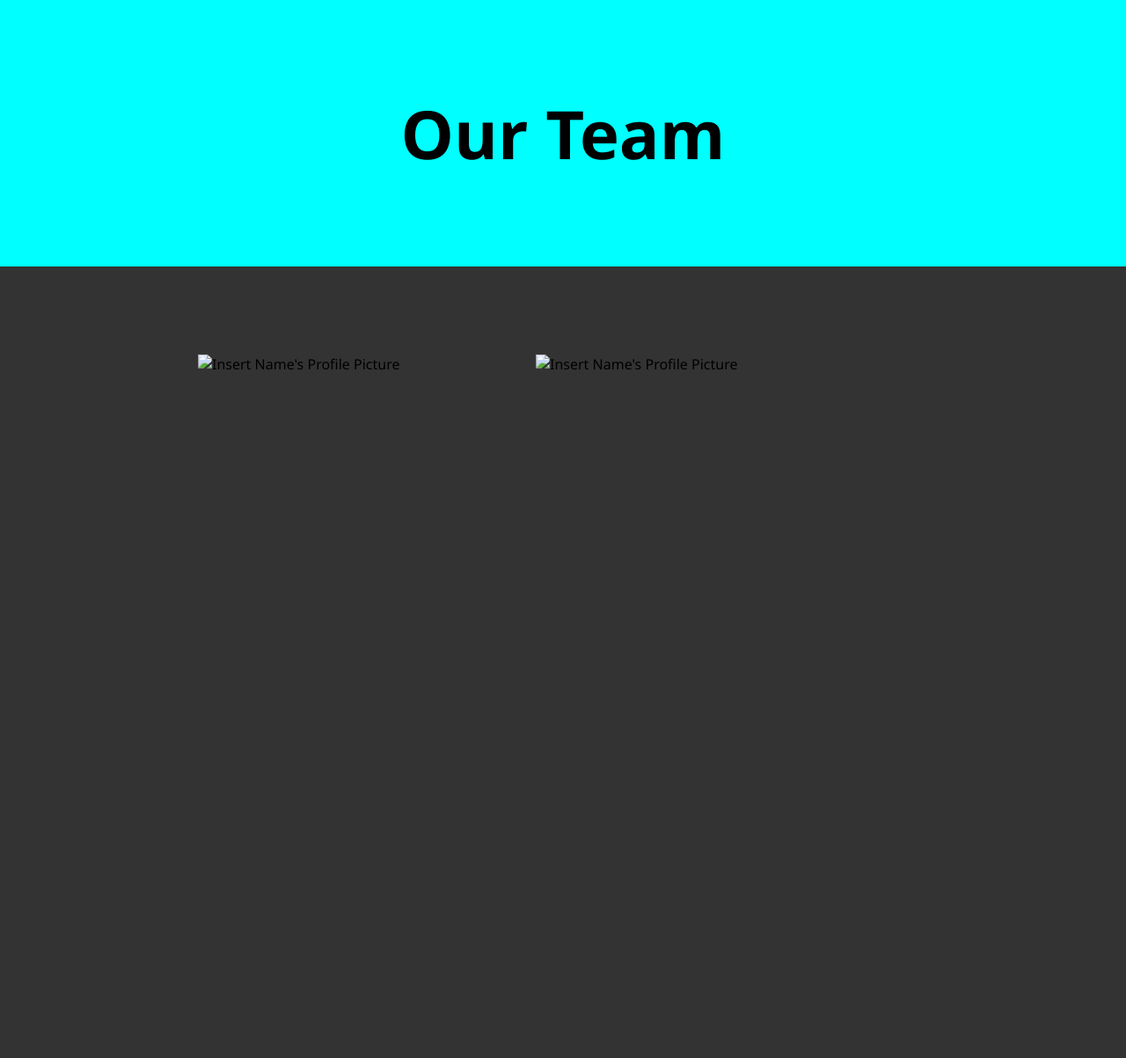
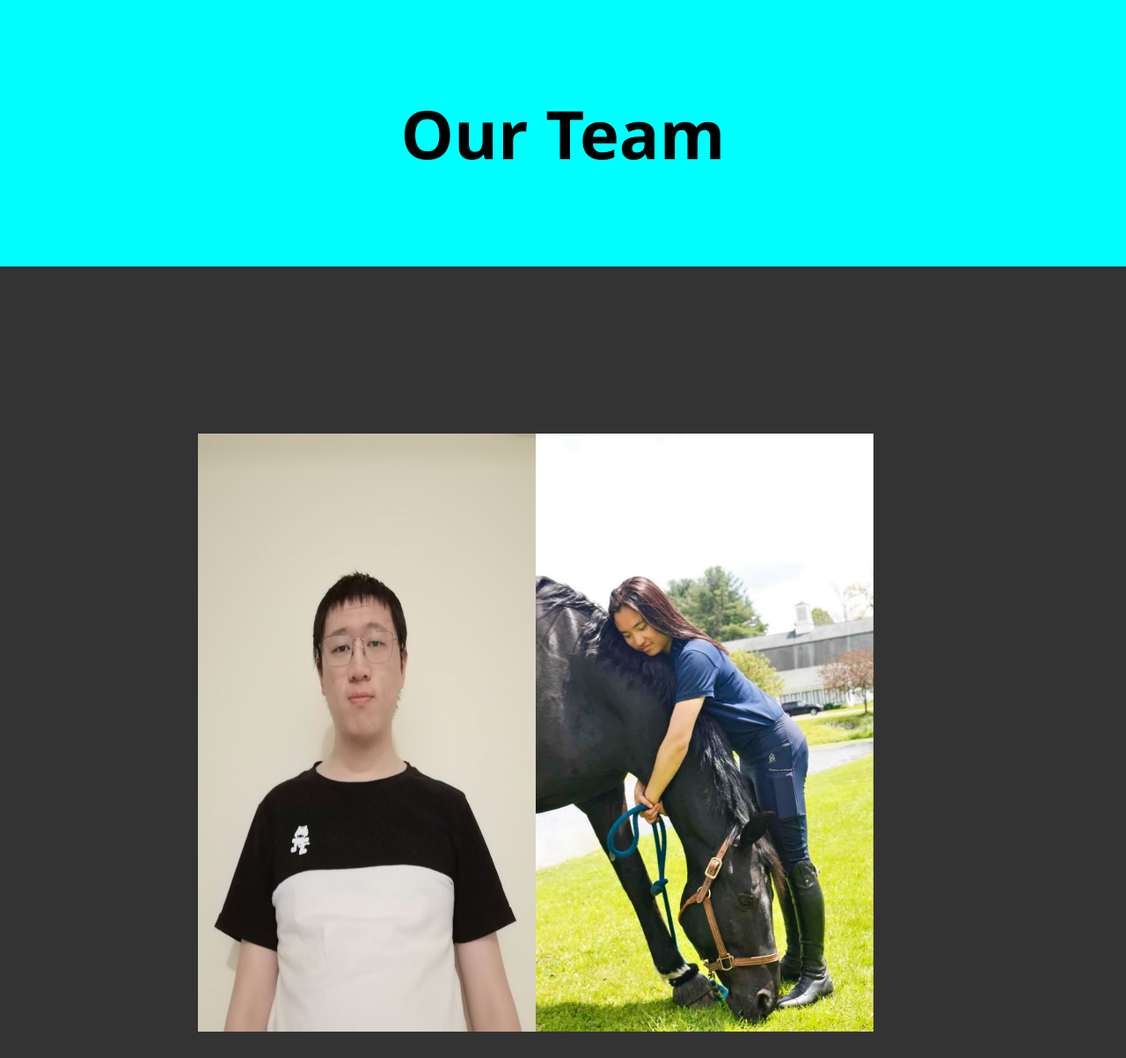
Before and after one commit to qit2/GamerSaviors, a PHP site: page / in a window 1280 px wide. Shown: the top 1203 px of the page at 88% size. Run offline with PHP 8.4, Linux system fonts and the light colour scheme; some libraries are stand-ins or nearby versions.

Commit message:
Add files via upload

```diff
--- a/lab3/index.html
+++ b/lab3/index.html
@@ -8,59 +8,59 @@
   </head>
   <body>
 
-    <h1>Our Team</h1>
+    <h1 class="indexup">Our Team</h1>
     <section class="card one">
       <!--Front Page Image-->
-      <img class="front" src="" alt="Insert Name's Profile Picture">
+      <img class="front" src="RyanZhou.jpg" alt="Ryan Zhou's Profile Picture">
       <!--Back Page Information & Links-->
       <div class="back">
         <section class="back-content middle">
           <h2>Ryan Zhou</h2>
-          <a class="sm" href="#"><i class="fas fa-phone-alt"></i> (518)961-8975</a><br></br>
-          <a class="sm" href="#"><i class="far fa-envelope"></i> zhoul12@rpi.edu</a><br></br>
-          <a class="sm" href="#"><i class="fas fa-file-archive"></i> Click Me To Resume</a><br></br>
+          <a class="sm" href="#"><i class="fas fa-phone-alt"></i> (518) 961-8975</a><br>
+          <a class="sm" href="mailto:zhoul12@rpi.edu"><i class="far fa-envelope"></i> zhoul12@rpi.edu</a><br>
+          <a class="sm" href="zhoul12.html"><i class="fas fa-file-archive"></i> Click Me To Resume</a><br>
         </section>
       </div>
     </section>
 
     <section class="card two">
       <!--Front Page Image-->
-      <img class="front" src="" alt="Insert Name's Profile Picture">
+      <img class="front" src="Ryan Qi_card.jpg" alt="Ryan Qi's Profile Picture">
       <!--Back Page Information & Links-->
       <div class="back">
         <section class="back-content middle">
-          <h2>Insert Name</h2>
-          <a class="sm" href="#"><i class="fas fa-phone-alt"></i> (###)###-####</a><br></br>
-          <a class="sm" href="#"><i class="far fa-envelope"></i> whomever@wherever.whichever</a><br></br>
-          <a class="sm" href="#"><i class="fas fa-file-archive"></i> Click Me To Resume</a><br></br>
+          <h2>Ryan Qi</h2>
+          <a class="sm" href="#"><i class="fas fa-phone-alt"></i> (413) 406-8696</a><br>
+          <a class="sm" href="mailto:qit2.rpi.edu"><i class="far fa-envelope"></i> qit2@rpi.edu</a><br>
+          <a class="sm" href="qit2.html"><i class="fas fa-file-archive"></i> Click Me To Resume</a><br>
         </section>
       </div>
     </section>
 
     <section class="card three">
       <!--Front Page Image-->
-      <img class="front" src="" alt="Insert Name's Profile Picture">
+      <img class="front" src="David_Finck.jpg" alt="David Finck's Profile Picture">
       <!--Back Page Information & Links-->
       <div class="back">
         <section class="back-content middle">
-          <h2>Insert Name</h2>
-          <a class="sm" href="#"><i class="fas fa-phone-alt"></i> (###)###-####</a><br></br>
-          <a class="sm" href="#"><i class="far fa-envelope"></i> whomever@wherever.whichever</a><br></br>
-          <a class="sm" href="#"><i class="fas fa-file-archive"></i> Click Me To Resume</a><br></br>
+          <h2>David Finck</h2>
+          <a class="sm" href="#"><i class="fas fa-phone-alt"></i> (203) 299-7739</a><br>
+          <a class="sm" href="mailto:finckd.rpi.edu"><i class="far fa-envelope"></i> finckd@rpi.edu</a><br>
+          <a class="sm" href="finckd.html"><i class="fas fa-file-archive"></i> Click Me To Resume</a><br>
         </section>
       </div>
     </section>
 
     <section class="card four">
       <!--Front Page Image-->
-      <img class="front" src="" alt="Insert Name's Profile Picture">
+      <img class="front" src="Eric_zhang.jpg" alt="Eric Zhang's Profile Picture">
       <!--Back Page Information & Links-->
       <div class="back">
         <section class="back-content middle">
-          <h2>Insert Name</h2>
-          <a class="sm" href="#"><i class="fas fa-phone-alt"></i> (###)###-####</a><br></br>
-          <a class="sm" href="#"><i class="far fa-envelope"></i> whomever@wherever.whichever</a><br></br>
-          <a class="sm" href="#"><i class="fas fa-file-archive"></i> Click Me To Resume</a><br></br>
+          <h2>Eric Zhang</h2>
+          <a class="sm" href="#"><i class="fas fa-phone-alt"></i> (518) 384-5219</a><br>
+          <a class="sm" href="mailto:zhange6@rpi.edu"><i class="far fa-envelope"></i> zhange6@rpi.edu</a><br>
+          <a class="sm" href="zhange6.html"><i class="fas fa-file-archive"></i> Click Me To Resume</a><br>
         </section>
       </div>
     </section>
--- a/lab3/style.css
+++ b/lab3/style.css
@@ -37,7 +37,7 @@ h2{
 }
 .front,.back{
   width: 30%;
-  height: 70%;
+  height: 85%;
   overflow: hidden;
   backface-visibility: hidden;
   position: absolute;
@@ -75,7 +75,6 @@ h2{
   align-items: center;
   color: #2c3e50;
   font-size: 18px;
-  transition: 0.4s;
   border-radius: 50%;
 }
 /*Card Animation Settings*/
@@ -86,114 +85,27 @@ h2{
   Apply Rainbow Gradient Effect;
 }*/
 .card:hover > .front{
-  transform: perspective(600px) rotateY(180deg);
+  transform: perspective(2500px) rotateY(180deg);
 }
 .card:hover > .back{
-  transform: perspective(600px) rotateY(0deg);
+  transform: perspective(2500px) rotateY(0deg);
 }
 
 
 /*Individual Card Settings*/
 .one{
   float: left;
-  margin: 100px 0px 300px 225px;
+  margin: 190px 0px 500px 225px;
 }
 .two{
   float: right;
-  margin: 100px 415px 300px 0px;
+  margin: 190px 415px 500px 0px;
 }
 .three{
   float: left;
-  margin: 100px 0px 355px 225px;
+  margin: 100px 0px 555px 225px;
 }
 .four{
   float: right;
-  margin: 100px 415px 355px 0px;
+  margin: 100px 415px 555px 0px;
 }
-
-
-/* CSS for Resumés */
-body {
-  font-family: Arial, Helvetica, sans-serif;
-}
-
-#name {
-  text-align: left;
-  margin: 0;
-  padding: 0;
-  font-variant: small-caps;
-  color: white;
-  font-size: 3em;
-  background-color: rgb(71, 71, 71);
-}
-
-#header {
-  height: 150px;
-  padding: 20px 0px 20px 20px;
-  background-color: rgb(71, 71, 71);
-}
-
-#header img {
-  float: right;
-  padding-right: 20px;
-}
-
-.resumeTitle {
-  margin-left: 20px;
-  font-size: 20px;
-  font-weight: bolder;
-  border-bottom: 1px black solid;
-}
-
-.col-lg-3 li {
-  font-size: 1em;
-  list-style-type: none;
-  margin-left: 0px;
-}
-
-aside ul {
-  margin: 0;
-  padding: 0 0 10px 20px;
-}
-
-article ul {
-  margin: 0;
-  padding: 0 0 10px 0;
-}
-
-.header{
-  list-style-type: none;
-  margin-left: 0px;
-}
-
-.date {
-  padding-left: 5px;
-  font-style: italic;
-  font-weight: lighter;
-}
-
-.col-lg-3 p {
-  padding-left: 5px;
-  font-style: italic;
-  font-weight: lighter;
-}
-
-article li {
-  margin-left: 15px;
-  font-size: 16px;
-}
-
-aside li {
-  margin-left: 15px;
-  font-size: 16px;
-}
-
-.bottom {
-  margin-left: 0px;
-  list-style-type: none;
-}
-
-#objective {
-  margin-left: 20px;
-  padding-top: 10px;
-}
```
